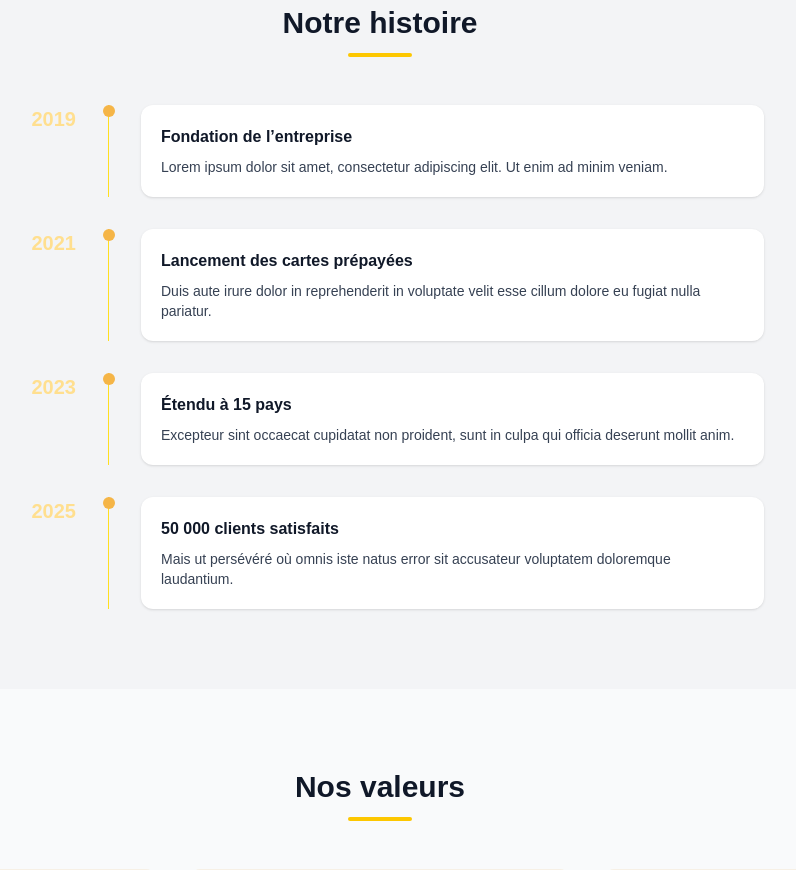
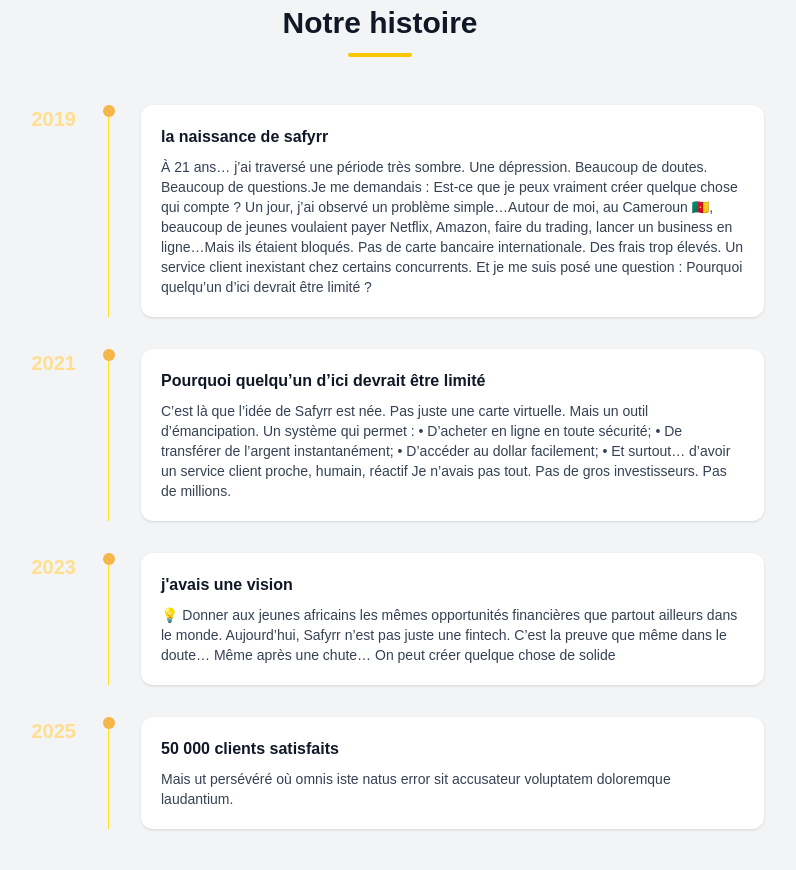
Before and after one commit to ruphin314-eng/SafyrrPresentation-, a Next.js app: page /about in a window 1280 px wide. Shown: the part 1080-1950 px from the top of the page, without its empty margins (260-1056 px from the left). Built offline with nearby package versions, Linux system fonts and the light colour scheme.

Commit message:
update site

```diff
--- a/app/about/AboutPage.tsx
+++ b/app/about/AboutPage.tsx
@@ -78,9 +78,9 @@
 
           <div className="max-w-3xl mx-auto space-y-8">
             {[
-              { year: "2019", title: "Fondation de l’entreprise", text: "Lorem ipsum dolor sit amet, consectetur adipiscing elit. Ut enim ad minim veniam." },
-              { year: "2021", title: "Lancement des cartes prépayées", text: "Duis aute irure dolor in reprehenderit in voluptate velit esse cillum dolore eu fugiat nulla pariatur." },
-              { year: "2023", title: "Étendu à 15 pays", text: "Excepteur sint occaecat cupidatat non proident, sunt in culpa qui officia deserunt mollit anim." },
+              { year: "2019", title: "la naissance de safyrr", text: "À 21 ans… j’ai traversé une période très sombre. Une dépression. Beaucoup de doutes. Beaucoup de questions.Je me demandais : Est-ce que je peux vraiment créer quelque chose qui compte ? Un jour, j’ai observé un problème simple…Autour de moi, au Cameroun 🇨🇲, beaucoup de jeunes voulaient payer Netflix, Amazon, faire du trading, lancer un business en ligne…Mais ils étaient bloqués. Pas de carte bancaire internationale. Des frais trop élevés. Un service client inexistant chez certains concurrents. Et je me suis posé une question : Pourquoi quelqu’un d’ici devrait être limité ?" },
+              { year: "2021", title: "Pourquoi quelqu’un d’ici devrait être limité", text: "C’est là que l’idée de Safyrr est née. Pas juste une carte virtuelle. Mais un outil d’émancipation. Un système qui permet : •	D’acheter en ligne en toute sécurité; •	De transférer de l’argent instantanément; •	D’accéder au dollar facilement; •	Et surtout… d’avoir un service client proche, humain, réactif Je n’avais pas tout. Pas de gros investisseurs. Pas de millions." },
+              { year: "2023", title: "j'avais une vision", text: "💡 Donner aux jeunes africains les mêmes opportunités financières que partout ailleurs dans le monde. Aujourd’hui, Safyrr n’est pas juste une fintech. C’est la preuve que même dans le doute… Même après une chute… On peut créer quelque chose de solide" },
               { year: "2025", title: "50 000 clients satisfaits", text: "Mais ut persévéré où omnis iste natus error sit accusateur voluptatem doloremque laudantium." },
             ].map((item, idx) => (
               <div key={idx} className="flex gap-6 items-start">
```
